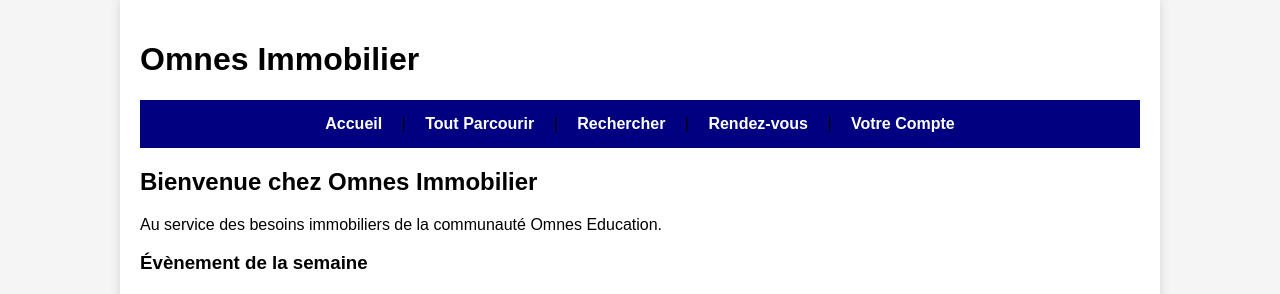
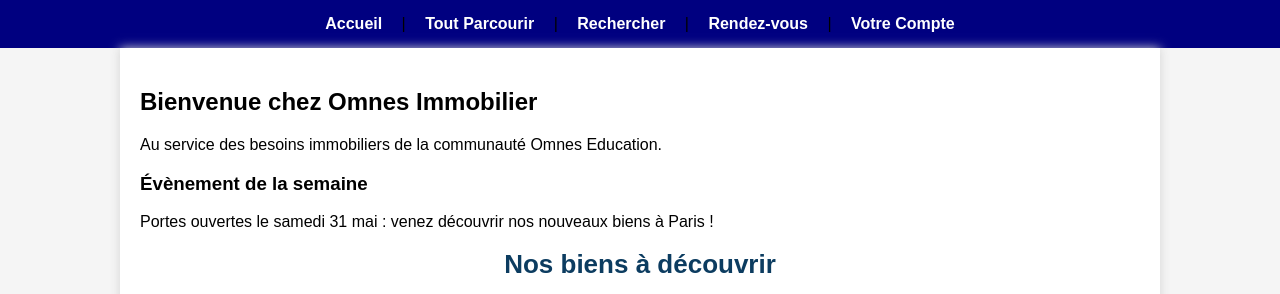
Before and after one commit to paulhenrycte/ECE-WEB-DYNAMIQUE-INGE2-TD12-GRP3, a PHP site: page /accueil.php in a window 1280 px wide. Shown: the top 294 px of the page. Run offline with PHP 8.4, Linux system fonts and the light colour scheme; data comes from the database, SQL or seed files in the repository; some libraries are stand-ins or nearby versions.

Commit message:
Update accueil.php

```diff
--- a/accueil.php
+++ b/accueil.php
@@ -11,16 +11,10 @@
 </head>
 <body>
 
+     <!-- NAVIGATION -->
+    <?php include 'navigation.php'; ?>
+
     <div id="wrapper">
-
-        <!-- HEADER -->
-        <div id="header">
-            <h1>Omnes Immobilier</h1>
-            <!-- Logo possible ici plus tard -->
-        </div>
-
-        <!-- NAVIGATION -->
-        <?php include 'navigation.php'; ?>
 
         <!-- SECTION PRINCIPALE -->
         <div id="section">
```
